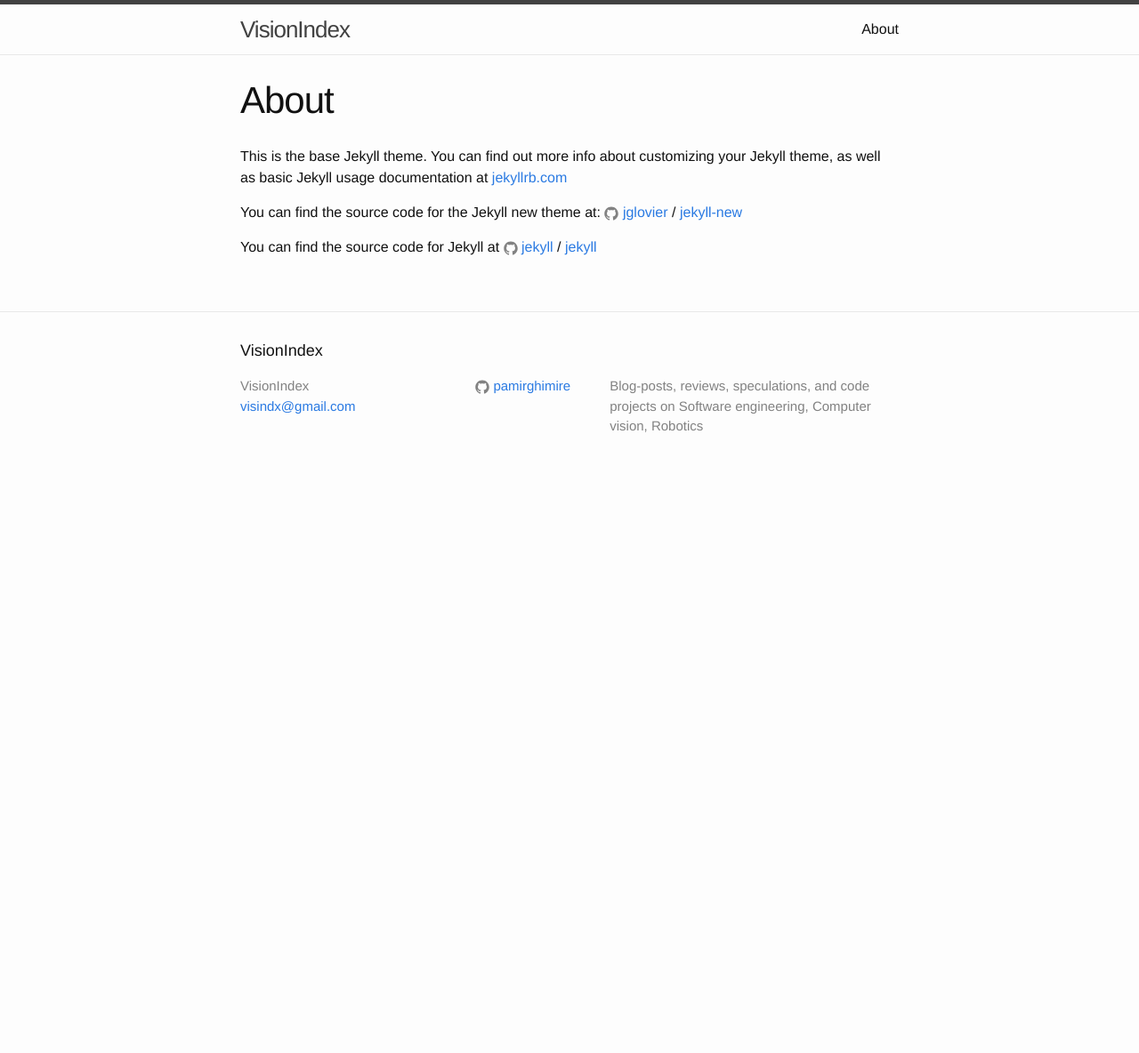
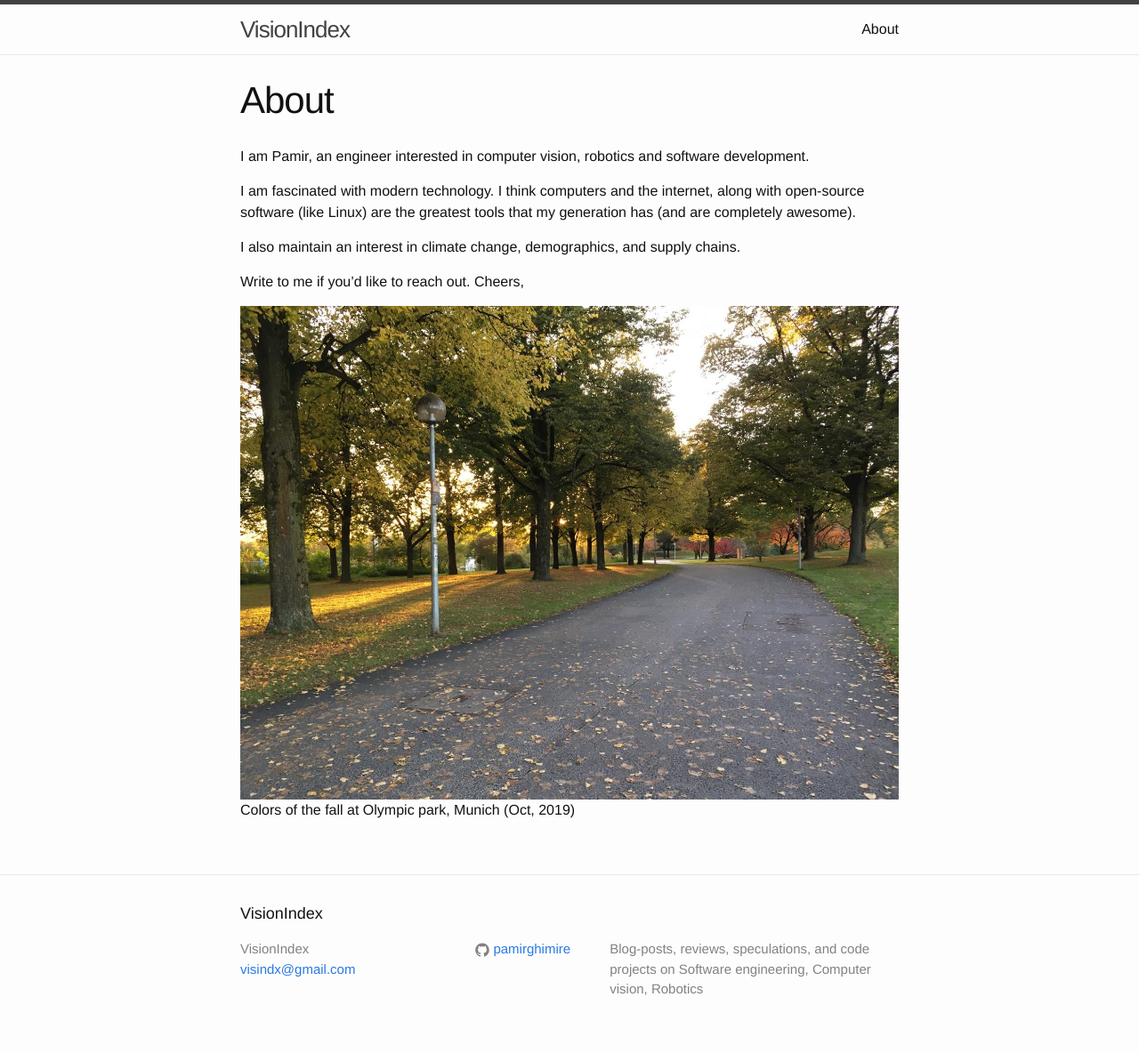
Before and after one commit to PamirGhimire/pamirghimire.github.io, a Jekyll site: the page built from about.md, in a window 1280 px wide. Shown: the whole page at 89% size. Built offline with Jekyll 4.4.1, drawn with Linux system fonts in a browser that asks for light colours; before the commit the page ends 900 px from its top, so only the background shows below that.

Commit message:
Adds about visionindx

```diff
--- a/about.md
+++ b/about.md
@@ -4,12 +4,14 @@ title: About
 permalink: /about/
 ---
 
-This is the base Jekyll theme. You can find out more info about customizing your Jekyll theme, as well as basic Jekyll usage documentation at [jekyllrb.com](http://jekyllrb.com/)
+I am Pamir, an engineer interested in computer vision, robotics and
+software development.
 
-You can find the source code for the Jekyll new theme at:
-{% include icon-github.html username="jglovier" %} /
-[jekyll-new](https://github.com/jglovier/jekyll-new)
+I am fascinated with modern technology. I think computers and the internet, along with open-source software (like Linux) are the greatest tools that my generation has (and are completely awesome).
 
-You can find the source code for Jekyll at
-{% include icon-github.html username="jekyll" %} /
-[jekyll](https://github.com/jekyll/jekyll)
+I also maintain an interest in climate change, demographics, and supply chains.
+
+Write to me if you'd like to reach out. Cheers,
+
+![Fall in Munich, 2019](/assets/muc_oct_2019.jpg){:class="img-responsive"}
+Colors of the fall at Olympic park, Munich (Oct, 2019)
```
Also changed, not shown: assets/muc_oct_2019.jpg (added).
